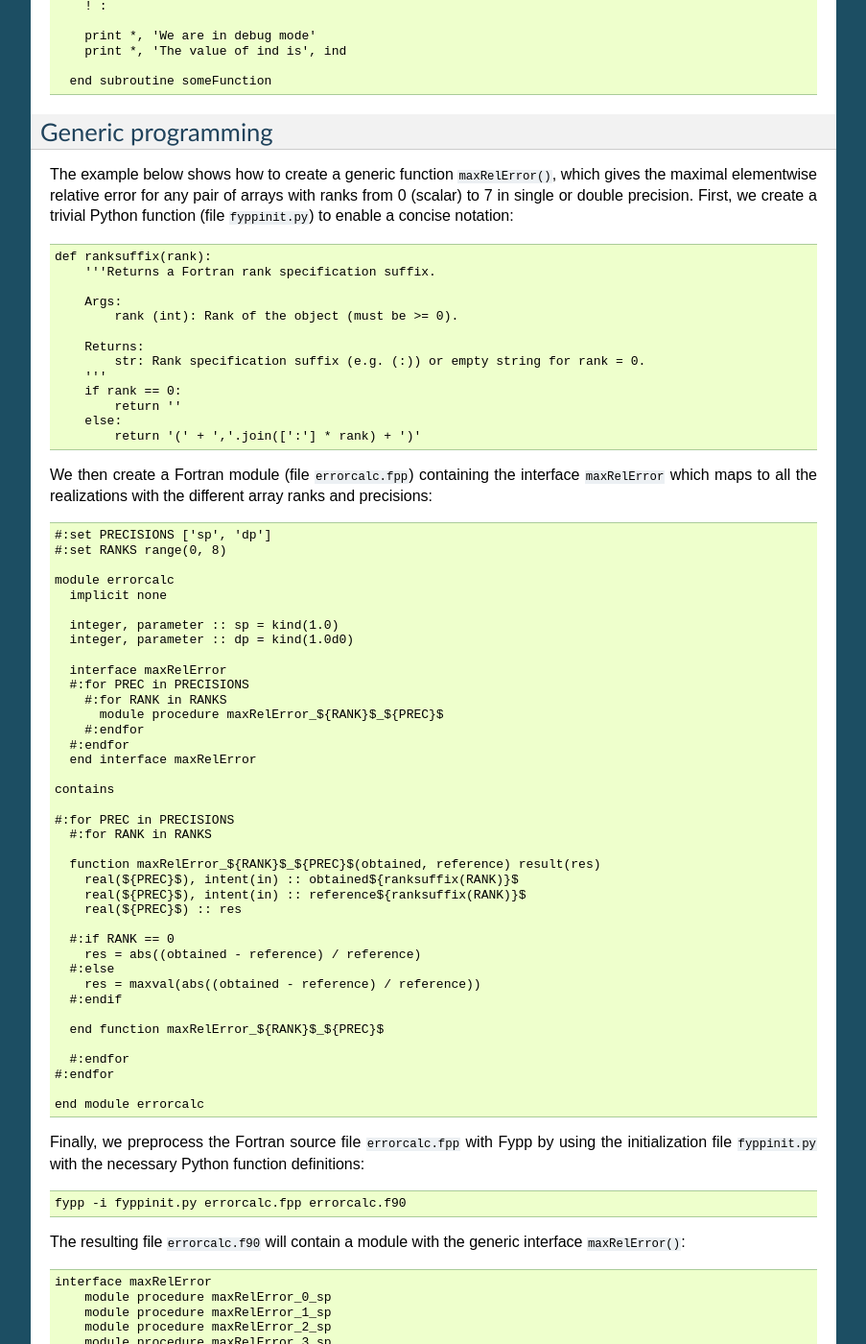
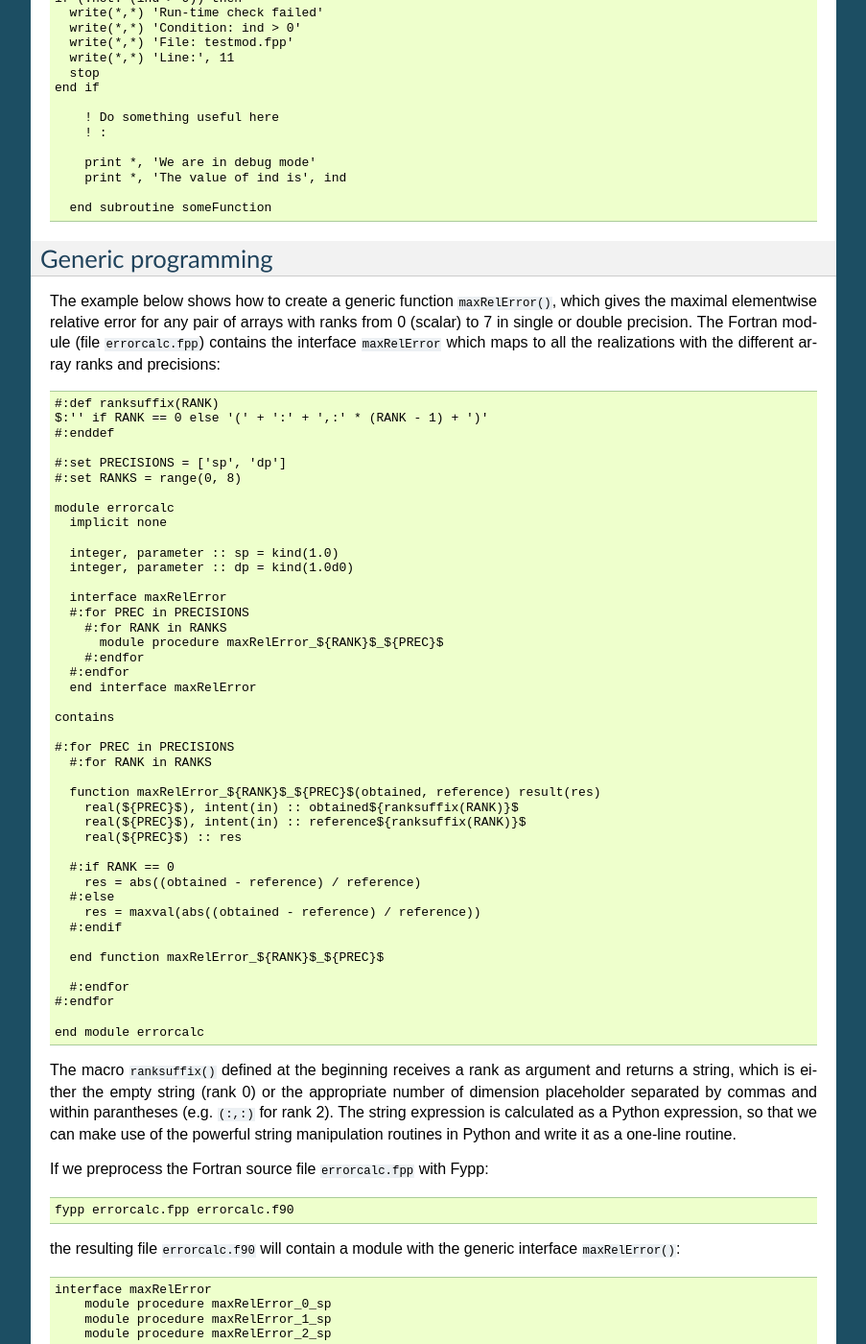
Before and after one commit to aradi/fypp, a Sphinx documentation site: the page built from docs/fypp.rst, in a window 1280 px wide and 1400 px high, scrolled down 18804 px. Shown: the whole window at 96% size, without its empty margins (198-1101 px from the left). Built offline with Sphinx 7.4.7, drawn with Linux system fonts in a browser that asks for light colours; some of the changed text lies outside the part shown.

Commit message:
Implement optional equal sign in set directives

```diff
--- a/CHANGELOG.rst
+++ b/CHANGELOG.rst
@@ -5,6 +5,11 @@ Change Log
 
 Unreleased
 ==========
+
+Added
+-----
+
+* Allow equal sign as separator in set directive for better readability.
 
 
 1.2
--- a/README.rst
+++ b/README.rst
@@ -27,7 +27,7 @@ Main features
       print *, "Some debug information"
     #:endif
 
-    #:set LOGLEVEL 2
+    #:set LOGLEVEL = 2
 
 * Macro defintions and macro calls (apart of minor syntax differences similar to
   scoped intelligent Fortran macros, which probably will once become part of the
--- a/docs/fypp.rst
+++ b/docs/fypp.rst
@@ -44,7 +44,7 @@ more in detail in the individual sections further down.
       print *, "Some debug information"
     #:endif
 
-    #:set LOGLEVEL 2
+    #:set LOGLEVEL = 2
 
 * Macro defintions and macro calls (apart of minor syntax differences similar to
   scoped intelligent Fortran macros, which probably will once become part of the
@@ -80,7 +80,7 @@ more in detail in the individual sections further down.
 * Iterated output (e.g. for generating Fortran templates)::
 
     interface myfunc
-    #:for dtype in [ 'real', 'dreal', 'complex', 'dcomplex' ]
+    #:for dtype in ['real', 'dreal', 'complex', 'dcomplex']
       module procedure myfunc_${dtype}$
     #:endfor
     end interface myfunc
@@ -323,7 +323,7 @@ Expression evaluation
 Python expressions can occur either as part of control directives, like ::
 
   #:if DEBUG > 0
-  #:for dtype in [ 'real(dp)', 'integer', 'logical' ]
+  #:for dtype in ['real(dp)', 'integer', 'logical']
 
 or directly inserted into the code using eval directives. ::
 
@@ -336,7 +336,7 @@ expressions. Although, this may require some additional quotations as compared
 to other preprocessor languages ::
 
   #:if defined('DEBUG')  #! The Python function defined() expects a string argument
-  #:for dtype in [ 'real(dp)', 'integer', 'logical' ]  #! dtype runs over strings
+  #:for dtype in ['real(dp)', 'integer', 'logical']  #! dtype runs over strings
 
 it enables consistent expressions with (hopefully) least surprises (once you
 know, how to formulate the expression in Python, you exactly know, how to write
@@ -473,19 +473,27 @@ variable is set to `None`::
   #:set LOGLEVEL LOGLEVEL + 1
 
 Note, that in the last example the variable `LOGLEVEL` must have been already
-defined in advance.
+defined in advance. For better readability, you can separate the variable name
+and the Python expression by an equal sign::
+
+  #:set LOG = 1
+  #:set LOGLEVEL = LOGLEVEL + 1
 
 The `set` directive also accepts assignments to variable tuples, provided the
 right hand side of the assignment is compatible with the variable tuple::
 
   #:set (VAR1, VAR2) 1, 2
-
-The parantheses around the variable list are optional, but are recommended for
-better readability.
+  #:set VAR1, VAR2 = 1, 2
+
+The parantheses around the variable list in the first example and the equal sign
+in the second one are again optional, but you should use one of those for better
+readability.
 
 The `set` directive can be also used in the inline form::
 
   #{set X 2}#print *, ${X}$
+  #{set X = 2}#print *, ${X}$
+
 
 For backwards compatibility reason, the `setvar` directive is also recognized by
 Fypp. Apart of the different name, it has the same syntax and functionality as
@@ -546,7 +554,7 @@ Fortran templates can be easily created by using the `for` directive. The
 following example creates a function for calculating the sine square for both
 single and double precision reals::
 
-  #:set real_kinds [ 'sp', 'dp' ]
+  #:set real_kinds = ['sp', 'dp']
 
   interface sin2
   #:for rkind in real_kinds
@@ -571,10 +579,10 @@ inserted using eval directives. If the iterable consists of iterables
 (e.g. tuples), usual indexing can be used to access their components, or a
 variable tuple to unpack them directly in the loop header::
 
-  #:set kinds ['sp', 'dp']
-  #:set names ['real', 'dreal']
+  #:set kinds = ['sp', 'dp']
+  #:set names = ['real', 'dreal']
   #! create kinds_names as [('sp', 'real'), ('dp', 'dreal')]
-  #:set kinds_names list(zip(kinds, names))
+  #:set kinds_names = list(zip(kinds, names))
 
   #! Acces by indexing
   interface sin2
@@ -661,12 +669,12 @@ snippet ::
 
   #:def macro(x)
   print *, "Local XY: ${x}$ ${y}$"
-  #:set y -2
+  #:set y = -2
   print *, "Local XY: ${x}$ ${y}$"
   #:enddef
 
-  #:set x 1
-  #:set y 2
+  #:set x = 1
+  #:set y = 2
   print *, "Global XY: ${x}$ ${y}$"
   $:macro(-1)
   print *, "Global XY: ${x}$ ${y}$"
@@ -790,7 +798,7 @@ The direct call directive can contain continuation lines::
 The arguments are parsed for further directives, so the inline form of the
 eval and control directives can be used::
 
-  #:set MYSIZE 2
+  #:set MYSIZE = 2
   @:assertEqual size(coords, dim=2) @@ ${MYSIZE}$
 
 
@@ -1046,7 +1054,7 @@ First, we create an include file (``checks.fypp``) with the appropriate macros::
   #:mute
 
   #! Enable debug feature if the preprocessor variable DEBUG has been defined
-  #:set DEBUG defined('DEBUG')
+  #:set DEBUG = defined('DEBUG')
 
 
   #! Stops the code, if the condition passed to it is not fulfilled
@@ -1164,29 +1172,16 @@ Generic programming
 
 The example below shows how to create a generic function ``maxRelError()``,
 which gives the maximal elementwise relative error for any pair of arrays with
-ranks from 0 (scalar) to 7 in single or double precision. First, we create a
-trivial Python function (file ``fyppinit.py``) to enable a concise notation::
-
-  def ranksuffix(rank):
-      '''Returns a Fortran rank specification suffix.
-
-      Args:
-          rank (int): Rank of the object (must be >= 0).
-
-      Returns:
-          str: Rank specification suffix (e.g. (:)) or empty string for rank = 0.
-      '''
-      if rank == 0:
-          return ''
-      else:
-          return '(' + ','.join([':'] * rank) + ')'
-
-We then create a Fortran module (file ``errorcalc.fpp``) containing the
-interface ``maxRelError`` which maps to all the realizations with the different
-array ranks and precisions::
-
-  #:set PRECISIONS ['sp', 'dp']
-  #:set RANKS range(0, 8)
+ranks from 0 (scalar) to 7 in single or double precision. The Fortran module
+(file ``errorcalc.fpp``) contains the interface ``maxRelError`` which maps to
+all the realizations with the different array ranks and precisions::
+
+  #:def ranksuffix(RANK)
+  $:'' if RANK == 0 else '(' + ':' + ',:' * (RANK - 1) + ')'
+  #:enddef
+
+  #:set PRECISIONS = ['sp', 'dp']
+  #:set RANKS = range(0, 8)
 
   module errorcalc
     implicit none
@@ -1225,13 +1220,18 @@ array ranks and precisions::
 
   end module errorcalc
 
-Finally, we preprocess the Fortran source file ``errorcalc.fpp`` with Fypp by
-using the initialization file ``fyppinit.py`` with the necessary Python function
-definitions::
-
-  fypp -i fyppinit.py errorcalc.fpp errorcalc.f90
-
-The resulting file ``errorcalc.f90`` will contain a module with the generic
+The macro ``ranksuffix()`` defined at the beginning receives a rank as argument
+and returns a string, which is either the empty string (rank 0) or the
+appropriate number of dimension placeholder separated by commas and within
+parantheses (e.g. ``(:,:)`` for rank 2). The string expression is calculated as
+a Python expression, so that we can make use of the powerful string manipulation
+routines in Python and write it as a one-line routine.
+
+If we preprocess the Fortran source file ``errorcalc.fpp`` with Fypp::
+
+  fypp errorcalc.fpp errorcalc.f90
+
+the resulting file ``errorcalc.f90`` will contain a module with the generic
 interface ``maxRelError()``::
 
   interface maxRelError
@@ -1255,7 +1255,7 @@ interface ``maxRelError()``::
 
 The interface maps to the appropriate functions::
 
-   function maxRelError_0_sp(obtained, reference) result(res)
+  function maxRelError_0_sp(obtained, reference) result(res)
     real(sp), intent(in) :: obtained
     real(sp), intent(in) :: reference
     real(sp) :: res
@@ -1318,7 +1318,6 @@ the macro within the loop. The function definition would then look as follows::
   #:endfor
 
   end module errorcalc
-
 
 
 ***********************************
```
Also changed, not shown: 2 other files.
